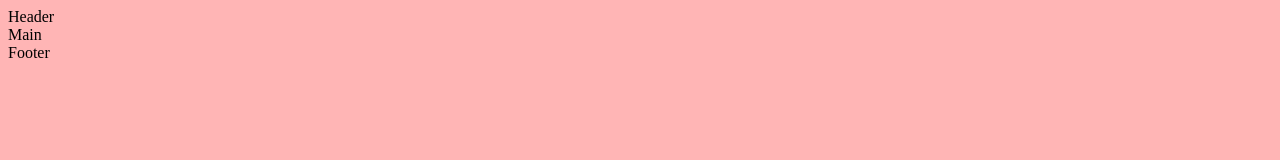
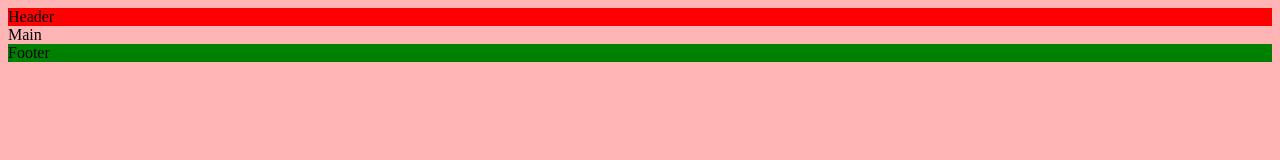
Before and after one commit to ShukurIsmoilov/alif, a plain HTML site: page index.html in a window 1280 px wide. Drawn offline with Linux system fonts and the light colour scheme.

Commit message:
added bgc to hdr and ftr

```diff
--- a/styles/styles.css
+++ b/styles/styles.css
@@ -1,3 +1,11 @@
 body {
     background-color: #ffb5b5;
 }
+
+header {
+    background-color: red;
+}
+
+footer {
+    background-color: green;
+}
```
